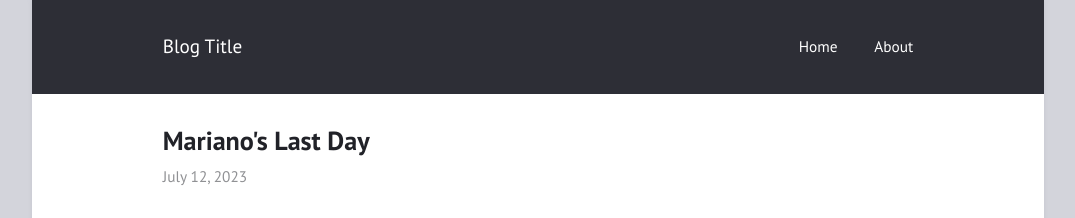
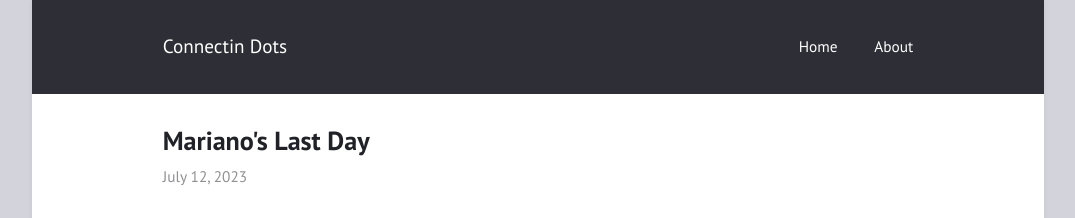
Before and after one commit to tanxahmed/connectingdots, a Jekyll site: the page built from index.html, in a window 1280 px wide. Shown: the top 218 px of the page, without its empty margins (102-1177 px from the left). Built offline with Jekyll 4.4.1, drawn with Linux system fonts in a browser that asks for light colours.

Commit message:
Update _config.yml

```diff
--- a/_config.yml
+++ b/_config.yml
@@ -1,5 +1,5 @@
-title: "Blog Title"
-author: "Blog Author"
+title: "Connectin Dots"
+author: "Tan"
 description: "Made with <b style=\"color: #f45;\">&lt;3</b>"
 permalink: /:title/
 lang: "en"
@@ -20,8 +20,6 @@ navigation:                # accepts {file, title, url, icon, sidebaricon}
   - {file: "README.md"}
 
 external:                  # shows a footer with social links - for available icons see fontawesome.com/icons
-  - {title: Mail, icon: envelope, url: "mailto:niklasbuschmann@users.noreply.github.com"}
-  - {title: Github, icon: github, url: "https://github.com/niklasbuschmann/contrast"}
   - {title: Subscribe, icon: rss, url: "/feed.xml"}
 
 comments:
```
